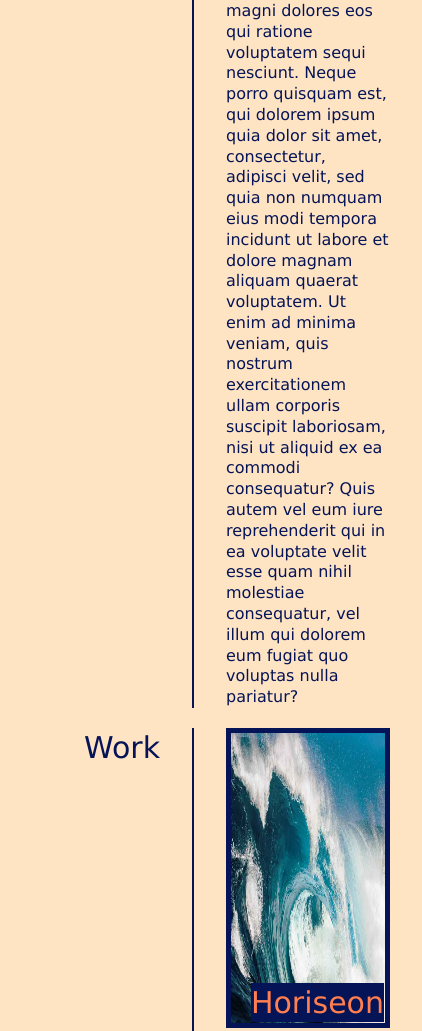
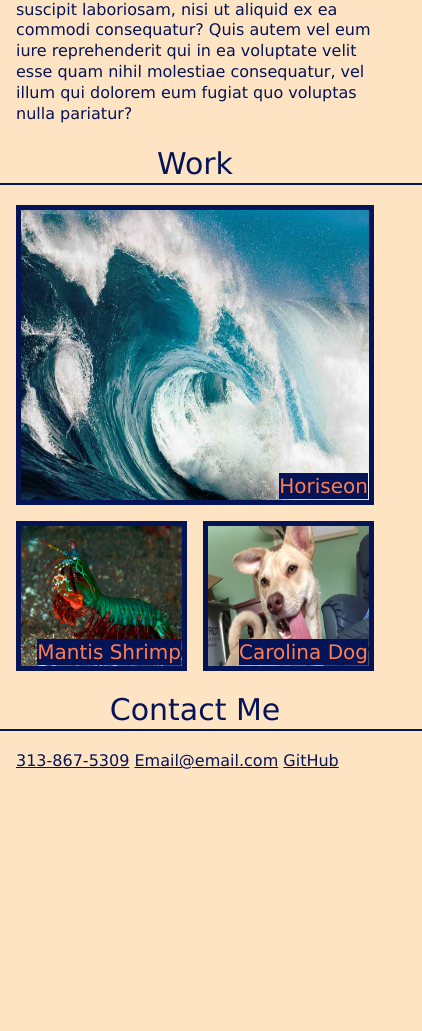
Before and after one commit to Bryncidently/Homework-2, a plain HTML site: page index.html in a window 390 px wide. Shown: the part 781-1812 px from the top of the page, 422 px wide, since content can reach past the window. After the commit the page ends 1580 px from the top, so only its background shows below. Drawn offline with Linux system fonts and the light colour scheme.

Commit message:
Added Media Query and Re-Ordered Style.Css

```diff
--- a/style.css
+++ b/style.css
@@ -4,12 +4,7 @@
 
 }
 
-/** {
-    box-sizing: border-box;
-    padding: 0;
-    margin: 0;
-}*/
-
+/* ELEMENTS*/
 body {
     background-color: bisque;
     display: flex;
@@ -18,44 +13,10 @@ body {
     font-family: Verdana, Geneva, Tahoma, sans-serif;
 }
 
-.header {
-    padding: 30px;
-    font-family: Verdana, Geneva, Tahoma, sans-serif;
-    background-color: var(--dark-blue);
-    color: var(--coral);
-}
-
-.header h1 {
-    display: inline-block;
-    font-size: 40px;
-    background-color: var(--coral);
-    color: var(--dark-blue);
-
-}
-
-.header div {
-    padding-top: 15px;
-    margin-right: 20px;
-    font-size: 20px;
-    float: right;
-}
-
-.header div ul li {
-    display: inline-block;
-    margin-left: 25px;
-}
-
 a {
     color: var(--coral);
 }
 
-.secondHeader {
-    height: 200px;
-    width: 100%;
-    background-image:url(./Assets/Wood.jpeg) ;
-    background-size: cover;
-
-}
 
 main {
     display: flex;
@@ -99,7 +60,7 @@ main {
     position: relative;
   }
 
-  article div a:hover {
+  article div a img:hover {
     opacity: 0.3;
   }
 
@@ -107,6 +68,50 @@ main {
 article div ul {
     font-family: Verdana, Geneva, Tahoma, sans-serif;
     color: var(--dark-blue);
+
+}
+
+article div ul li a {
+    color: var(--dark-blue);
+ }
+
+ article div ul li {
+    display: inline;
+ }
+
+ /*CLASSES*/
+ .header {
+    padding: 30px;
+    font-family: Verdana, Geneva, Tahoma, sans-serif;
+    background-color: var(--dark-blue);
+    color: var(--coral);
+}
+
+.header h1 {
+    display: inline-block;
+    font-size: 40px;
+    background-color: var(--coral);
+    color: var(--dark-blue);
+
+}
+
+.header div {
+    padding-top: 15px;
+    margin-right: 20px;
+    font-size: 20px;
+    float: right;
+}
+
+.header div ul li {
+    display: inline-block;
+    margin-left: 25px;
+}
+
+ .secondHeader {
+    height: 200px;
+    width: 100%;
+    background-image:url(./Assets/Wood.jpeg) ;
+    background-size: cover;
 
 }
 
@@ -148,10 +153,29 @@ article div ul {
     background-color: var(--dark-blue);
   }
 
- article div ul li a {
-    color: var(--dark-blue);
- }
+/*MEDIA QUERY*/
+ @media (max-width: 703px) {
+    article{
+        display: block;
+    }
+    article h2 {
+        border-right: 0px;
+        text-align:center;
+        padding-inline-end: 2rem;
+        width: 100%;
+        min-width:10rem;
+        margin-bottom: 20px;
+        border-bottom: 2px solid var(--dark-blue);
+      }
 
- article div ul li {
-    display: inline;
- }
+      .textBox {
+        font-size: 20px;
+        color: var(--coral);
+        background-color: var(--dark-blue);
+      }
+
+      article > div{
+        padding-inline-start:1rem;
+        padding-inline-end: 1rem;
+      }
+  }
```
